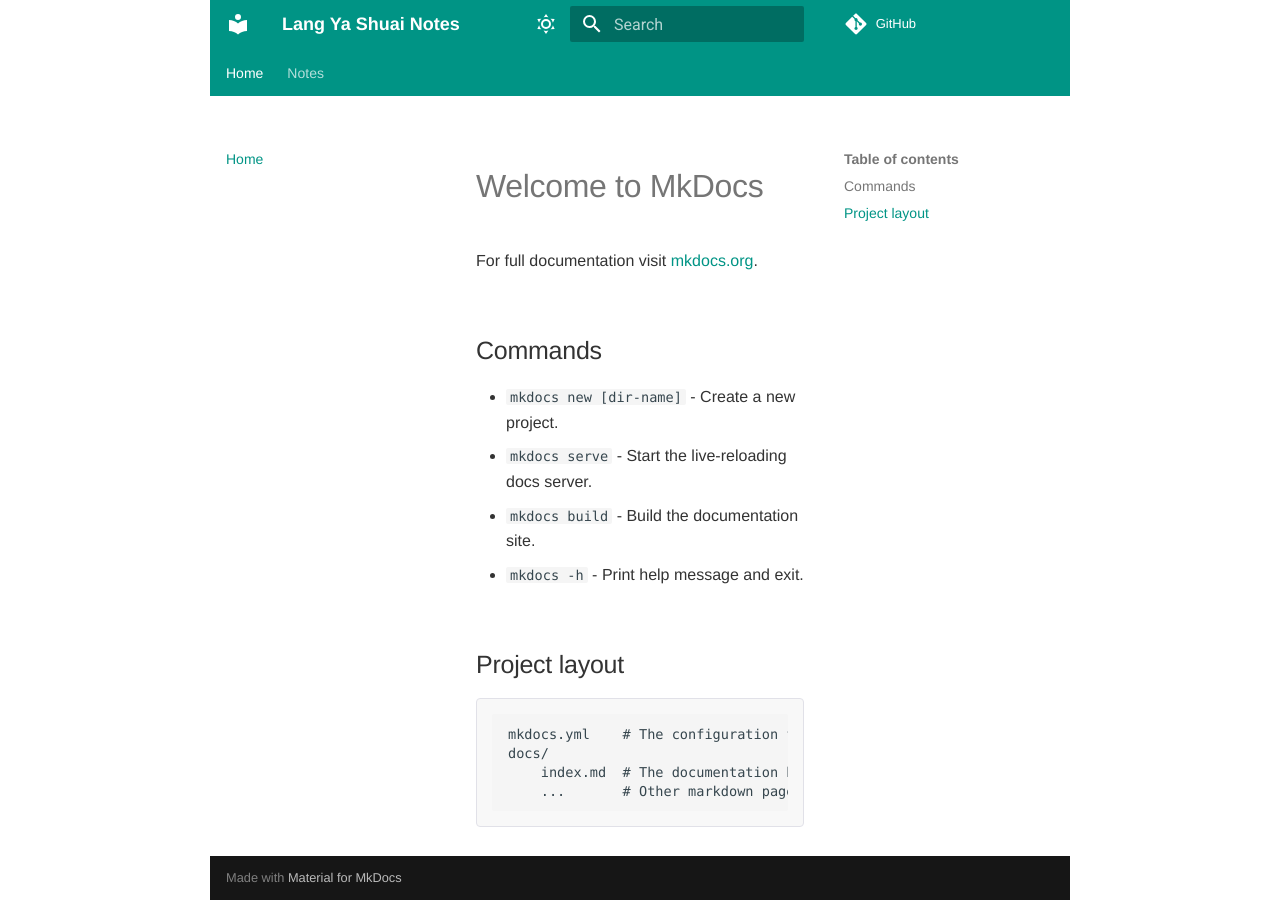
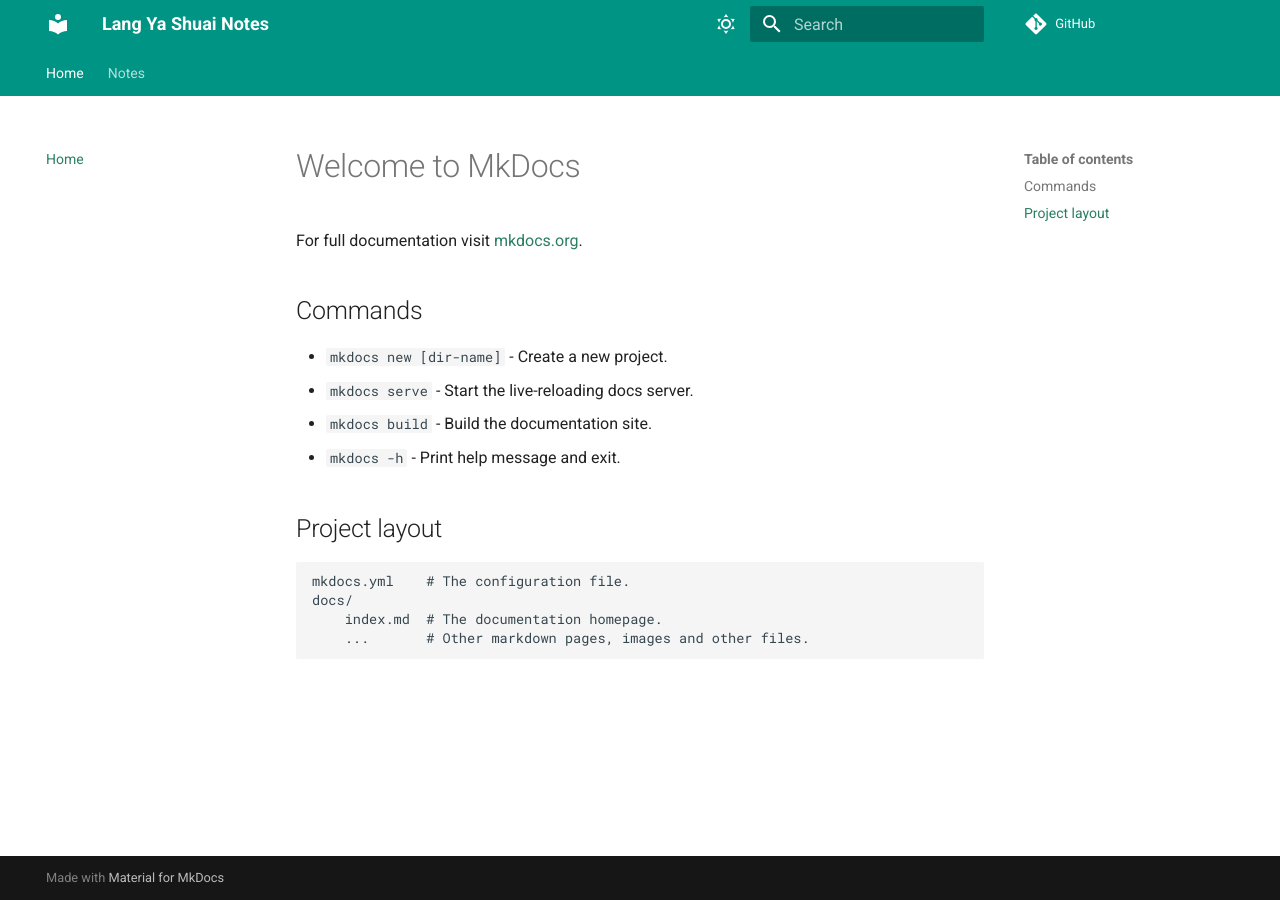
Before and after one commit to zhouushe/notes, an MkDocs documentation site: the page built from docs/index.md, in a window 1280 px wide. Built offline with MkDocs 1.6.1 and Material for MkDocs 9.7.7, drawn with Linux system fonts in a browser that asks for light colours; comment, search, counter and statistics services are not loaded.

Commit message:
Update custom.css

```diff
--- a/docs/css/custom.css
+++ b/docs/css/custom.css
@@ -1,102 +1,11 @@
-/* ===== Base Typography ===== */
-body {
-  font-family: "Helvetica Neue", Arial, sans-serif;
-  font-size: 16px;
-  line-height: 1.7;
-  color: #333;
-  max-width: 900px;
-  margin: 0 auto;
-  padding: 0 20px;
+:root {
+  --md-default-bg-color: #f5f5f0;
+  --md-text-color: #333333;
+  --md-code-bg-color: #e8e8e0;
 }
 
-/* ===== Header Anchors ===== */
-h1, h2, h3, h4, h5, h6 {
-  position: relative;
-  padding-top: 20px;
+[data-md-color-scheme="default"] {
+  --md-typeset-a-color: #2a7f62;
 }
 
-h1:hover .headerlink,
-h2:hover .headerlink,
-h3:hover .headerlink {
-  opacity: 1;
-}
-
-.headerlink {
-  opacity: 0;
-  margin-left: 8px;
-  color: #aaa;
-  text-decoration: none;
-  font-size: 0.8em;
-  vertical-align: middle;
-  transition: opacity 0.2s;
-}
-
-/* ===== Code Blocks ===== */
-pre {
-  background-color: #f8f8f8;
-  border: 1px solid #e1e1e8;
-  border-radius: 4px;
-  padding: 15px;
-  overflow: auto;
-}
-
-code {
-  background-color: #f5f5f5;
-  padding: 2px 4px;
-  border-radius: 3px;
-  font-family: "SFMono-Regular", Consolas, "Liberation Mono", Menlo, monospace;
-  font-size: 0.9em;
-}
-
-/* ===== Tables ===== */
-table {
-  border-collapse: collapse;
-  width: 100%;
-  margin: 25px 0;
-  box-shadow: 0 1px 3px rgba(0,0,0,0.1);
-}
-
-th {
-  background-color: #f2f2f2;
-  text-align: left;
-  padding: 12px 15px;
-  border-bottom: 2px solid #ddd;
-}
-
-td {
-  padding: 10px 15px;
-  border-bottom: 1px solid #ddd;
-}
-
-tr:hover {
-  background-color: #f9f9f9;
-}
-
-/* ===== Navigation ===== */
-div.toc {
-  background-color: #f9f9f9;
-  border: 1px solid #e1e1e8;
-  padding: 15px;
-  border-radius: 4px;
-}
-
-/* ===== Footer ===== */
-.footer {
-  margin-top: 40px;
-  padding-top: 20px;
-  border-top: 1px solid #eee;
-  color: #777;
-  font-size: 0.9em;
-}
-
-/* ===== Responsive Adjustments ===== */
-@media (max-width: 768px) {
-  body {
-    font-size: 15px;
-    padding: 0 15px;
-  }
-
-  pre {
-    padding: 10px;
-  }
-}
+.highlight .err { background-color: transparent !important }
```
